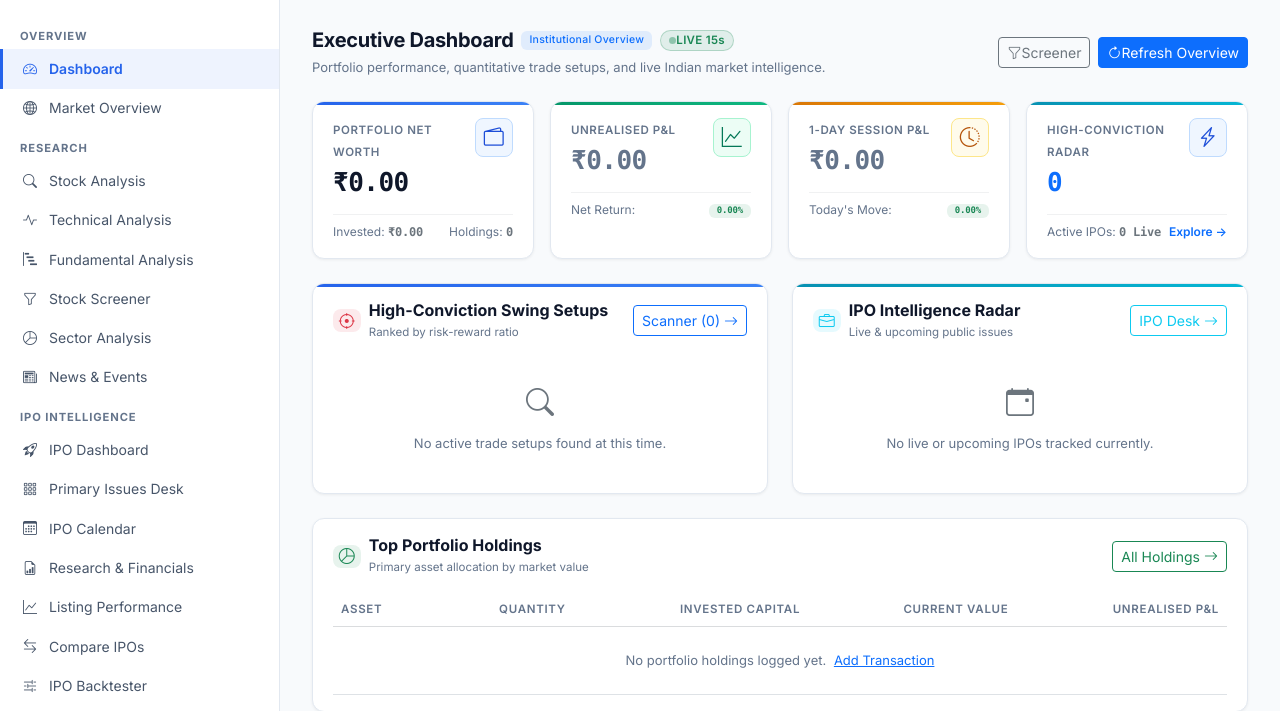
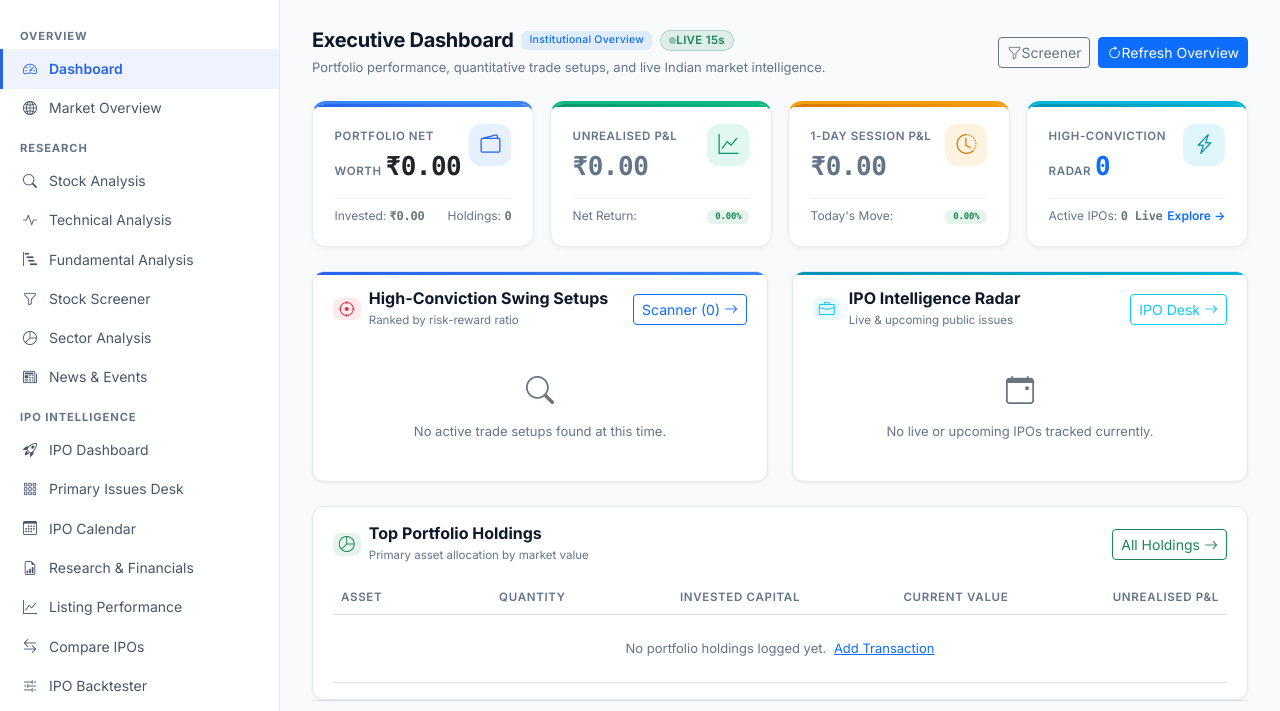
Before and after one commit to Shreesha666/KuberLens, a Django app: page / in a window 1280 px wide. Shown: the part 88-799 px from the top of the page. Run offline with Django 5.2, Linux system fonts and the light colour scheme; data that the repository does not hold is empty; parts of the project's set-up code (start-up, migrations or seed data) failed here and were passed over; some libraries are stand-ins or nearby versions.

Commit message:
feat(ui): add reusable KPI metric card and number increment counter animation engine

```diff
--- /dev/null
+++ b/static/css/kpi-counter.css
@@ -0,0 +1,156 @@
+/* ==========================================================================
+   KuberLens - Dashboard KPI Metric Card & Number Counter Animation Engine
+   Inspired by modern CSS Houdini & high-precision JavaScript animation.
+   ========================================================================== */
+
+/* 1. Modern CSS Houdini Custom Property for Pure CSS Counters */
+@property --kpi-num {
+  syntax: "<integer>";
+  initial-value: 0;
+  inherits: false;
+}
+
+/* 2. Reusable KPI Metric Card Styling */
+.kpi-card {
+  position: relative;
+  background: var(--bg-surface, #ffffff);
+  border: 1px solid var(--border-subtle, rgba(0, 0, 0, 0.08));
+  border-radius: 14px;
+  padding: 1.25rem 1.35rem;
+  box-shadow: 0 2px 8px -2px rgba(15, 23, 42, 0.06), 0 1px 4px -1px rgba(15, 23, 42, 0.04);
+  transition: transform 0.25s cubic-bezier(0.16, 1, 0.3, 1),
+              box-shadow 0.25s cubic-bezier(0.16, 1, 0.3, 1),
+              border-color 0.25s ease;
+  overflow: hidden;
+}
+
+[data-bs-theme="dark"] .kpi-card {
+  background: var(--bg-surface, #1e293b);
+  border-color: rgba(255, 255, 255, 0.08);
+  box-shadow: 0 4px 16px -4px rgba(0, 0, 0, 0.4);
+}
+
+.kpi-card:hover {
+  transform: translateY(-3px);
+  box-shadow: 0 12px 24px -6px rgba(15, 23, 42, 0.12), 0 4px 12px -2px rgba(15, 23, 42, 0.08);
+  border-color: rgba(59, 130, 246, 0.35);
+}
+
+[data-bs-theme="dark"] .kpi-card:hover {
+  box-shadow: 0 12px 28px -6px rgba(0, 0, 0, 0.6);
+  border-color: rgba(96, 165, 250, 0.4);
+}
+
+/* Accent Borders */
+.kpi-card.accent-primary { border-top: 3px solid #3b82f6; }
+.kpi-card.accent-success { border-top: 3px solid #10b981; }
+.kpi-card.accent-warning { border-top: 3px solid #f59e0b; }
+.kpi-card.accent-info    { border-top: 3px solid #06b6d4; }
+.kpi-card.accent-danger  { border-top: 3px solid #ef4444; }
+
+/* KPI Icon Badges with Soft Glow */
+.kpi-icon-pill {
+  width: 42px;
+  height: 42px;
+  border-radius: 12px;
+  display: flex;
+  align-items: center;
+  justify-content: center;
+  font-size: 1.25rem;
+  flex-shrink: 0;
+  transition: transform 0.25s ease;
+}
+
+.kpi-card:hover .kpi-icon-pill {
+  transform: scale(1.08);
+}
+
+.kpi-icon-pill.primary {
+  background: rgba(59, 130, 246, 0.12);
+  color: #2563eb;
+}
+[data-bs-theme="dark"] .kpi-icon-pill.primary {
+  background: rgba(59, 130, 246, 0.2);
+  color: #60a5fa;
+}
+
+.kpi-icon-pill.success {
+  background: rgba(16, 185, 129, 0.12);
+  color: #059669;
+}
+[data-bs-theme="dark"] .kpi-icon-pill.success {
+  background: rgba(16, 185, 129, 0.2);
+  color: #34d399;
+}
+
+.kpi-icon-pill.warning {
+  background: rgba(245, 158, 11, 0.12);
+  color: #d97706;
+}
+[data-bs-theme="dark"] .kpi-icon-pill.warning {
+  background: rgba(245, 158, 11, 0.2);
+  color: #fbbf24;
+}
+
+.kpi-icon-pill.info {
+  background: rgba(6, 182, 212, 0.12);
+  color: #0891b2;
+}
+[data-bs-theme="dark"] .kpi-icon-pill.info {
+  background: rgba(6, 182, 212, 0.2);
+  color: #22d3ee;
+}
+
+/* 3. Number Counter Element */
+.kpi-value-text {
+  font-family: var(--font-mono, 'JetBrains Mono', 'SF Mono', Consolas, monospace);
+  font-feature-settings: 'tnum' 1, 'zero' 1;
+  letter-spacing: -0.02em;
+  display: inline-block;
+  will-change: contents;
+}
+
+/* Pulse highlight on value update */
+.kpi-updated {
+  animation: kpiGlow 0.8s ease-out;
+}
+
+@keyframes kpiGlow {
+  0% {
+    transform: scale(1.04);
+    filter: brightness(1.2);
+  }
+  100% {
+    transform: scale(1);
+    filter: brightness(1);
+  }
+}
+
+/* 4. Pure CSS Counter Fallback (for whole numbers without decimals) */
+.kpi-counter-css {
+  counter-reset: kpi-num var(--kpi-num);
+  animation: kpiCountUp 1.4s cubic-bezier(0.16, 1, 0.3, 1) forwards;
+}
+
+.kpi-counter-css::after {
+  content: counter(kpi-num);
+}
+
+@keyframes kpiCountUp {
+  from { --kpi-num: 0; }
+  to { --kpi-num: var(--target-num, 100); }
+}
+
+/* 5. Accessibility: Respect User's Reduced Motion Preferences */
+@media (prefers-reduced-motion: reduce) {
+  .kpi-card {
+    transition: none !important;
+  }
+  .kpi-card:hover {
+    transform: none !important;
+  }
+  .kpi-value-text,
+  .kpi-counter-css {
+    animation: none !important;
+  }
+}
--- a/templates/base/shell.html
+++ b/templates/base/shell.html
@@ -23,6 +23,8 @@
     <link rel="stylesheet" href="{% static 'css/typography.css' %}">
     <!-- Platform Financial Theme -->
     <link rel="stylesheet" href="{% static 'css/theme.css' %}">
+    <!-- KPI Counter Animation Engine -->
+    <link rel="stylesheet" href="{% static 'css/kpi-counter.css' %}">
     <!-- Local HTMX JS (Zero CDN Dependency) -->
     <script src="{% static 'django_htmx/htmx.min.js' %}"></script>
     <!-- Vendor Charting Libraries: TradingView Lightweight Charts & Apache ECharts -->
@@ -75,6 +77,8 @@
     <script src="https://cdn.jsdelivr.net/npm/bootstrap@5.3.3/dist/js/bootstrap.bundle.min.js" integrity="sha384-YvpcrYf0tY3lHB60NNkmXc5s9fDVZLESaAA55NDzOxhy9GkcIdslK1eN7N6jIeHz" crossorigin="anonymous"></script>
     <!-- Application Navigation & UX Script -->
     <script src="{% static 'js/app.js' %}"></script>
+    <!-- KPI Counter Animation Engine -->
+    <script src="{% static 'js/kpi-counter.js' %}"></script>
     {% block extra_js %}{% endblock %}
 </body>
 </html>
--- a/templates/dashboard/partials/dashboard_partial.html
+++ b/templates/dashboard/partials/dashboard_partial.html
@@ -37,37 +37,39 @@
     <div class="row g-3 mb-4">
         <!-- Portfolio Net Worth -->
         <div class="col-12 col-sm-6 col-xl-3">
-            <div class="stat-card-elevated border-accent-primary h-100">
+            <div class="kpi-card accent-primary stat-card-elevated border-accent-primary h-100">
                 <div class="d-flex justify-content-between align-items-start">
                     <div>
                         <span class="text-muted small text-uppercase fw-semibold" style="font-size: var(--font-size-xs, 0.72rem); letter-spacing: 0.05em;">Portfolio Net Worth</span>
-                        <h3 class="fw-bold num-mono mt-1 mb-0" style="font-size: 1.625rem;">{{ summary_stats.portfolio_value|format_inr }}</h3>
+                        <h3 class="fw-bold num-mono mt-1 mb-0 kpi-value-text text-body" style="font-size: 1.625rem;">
+                            <span data-kpi-counter data-target="{{ summary_stats.portfolio_value|default:0 }}" data-format="inr" data-decimals="2">{{ summary_stats.portfolio_value|format_inr }}</span>
+                        </h3>
                     </div>
-                    <span class="badge badge-soft-info p-2 rounded-3"><i class="bi bi-wallet2 fs-5"></i></span>
+                    <span class="kpi-icon-pill primary"><i class="bi bi-wallet2"></i></span>
                 </div>
                 <div class="mt-3 pt-2 border-top border-secondary border-opacity-10 d-flex justify-content-between align-items-center small text-muted" style="font-size: 0.75rem;">
-                    <span>Invested: <strong class="num-mono text-secondary">{{ summary_stats.invested_capital|format_inr }}</strong></span>
-                    <span>Holdings: <strong class="num-mono text-secondary">{{ summary_stats.holdings_count }}</strong></span>
+                    <span>Invested: <strong class="num-mono text-secondary"><span data-kpi-counter data-target="{{ summary_stats.invested_capital|default:0 }}" data-format="inr" data-decimals="2">{{ summary_stats.invested_capital|format_inr }}</span></strong></span>
+                    <span>Holdings: <strong class="num-mono text-secondary"><span data-kpi-counter data-target="{{ summary_stats.holdings_count|default:0 }}" data-decimals="0">{{ summary_stats.holdings_count }}</span></strong></span>
                 </div>
             </div>
         </div>
 
         <!-- Unrealised P&L -->
         <div class="col-12 col-sm-6 col-xl-3">
-            <div class="stat-card-elevated border-accent-success h-100">
+            <div class="kpi-card accent-success stat-card-elevated border-accent-success h-100">
                 <div class="d-flex justify-content-between align-items-start">
                     <div>
                         <span class="text-muted small text-uppercase fw-semibold" style="font-size: var(--font-size-xs, 0.72rem); letter-spacing: 0.05em;">Unrealised P&L</span>
-                        <h3 class="fw-bold num-mono mt-1 mb-0 {{ summary_stats.unrealised_pnl|financial_color }}" style="font-size: 1.625rem;">
-                            {{ summary_stats.unrealised_pnl|format_inr }}
+                        <h3 class="fw-bold num-mono mt-1 mb-0 kpi-value-text {{ summary_stats.unrealised_pnl|financial_color }}" style="font-size: 1.625rem;">
+                            <span data-kpi-counter data-target="{{ summary_stats.unrealised_pnl|default:0 }}" data-format="inr" data-decimals="2">{{ summary_stats.unrealised_pnl|format_inr }}</span>
                         </h3>
                     </div>
-                    <span class="badge badge-soft-success p-2 rounded-3"><i class="bi bi-graph-up fs-5"></i></span>
+                    <span class="kpi-icon-pill success"><i class="bi bi-graph-up"></i></span>
                 </div>
                 <div class="mt-3 pt-2 border-top border-secondary border-opacity-10 d-flex justify-content-between align-items-center small" style="font-size: 0.75rem;">
                     <span class="text-muted">Net Return:</span>
                     <span class="badge {% if summary_stats.total_return_pct >= 0 %}bg-success{% else %}bg-danger{% endif %} bg-opacity-10 {% if summary_stats.total_return_pct >= 0 %}text-success{% else %}text-danger{% endif %} fw-bold num-mono px-2 py-0.5">
-                        {% if summary_stats.total_return_pct > 0 %}+{% endif %}{{ summary_stats.total_return_pct }}%
+                        <span data-kpi-counter data-target="{{ summary_stats.total_return_pct|default:0 }}" data-suffix="%" data-decimals="1" data-show-sign="true">{% if summary_stats.total_return_pct > 0 %}+{% endif %}{{ summary_stats.total_return_pct }}%</span>
                     </span>
                 </div>
             </div>
@@ -75,20 +77,20 @@
 
         <!-- Day P&L -->
         <div class="col-12 col-sm-6 col-xl-3">
-            <div class="stat-card-elevated border-accent-warning h-100">
+            <div class="kpi-card accent-warning stat-card-elevated border-accent-warning h-100">
                 <div class="d-flex justify-content-between align-items-start">
                     <div>
                         <span class="text-muted small text-uppercase fw-semibold" style="font-size: var(--font-size-xs, 0.72rem); letter-spacing: 0.05em;">1-Day Session P&L</span>
-                        <h3 class="fw-bold num-mono mt-1 mb-0 {{ summary_stats.day_pnl|financial_color }}" style="font-size: 1.625rem;">
-                            {{ summary_stats.day_pnl|format_inr }}
+                        <h3 class="fw-bold num-mono mt-1 mb-0 kpi-value-text {{ summary_stats.day_pnl|financial_color }}" style="font-size: 1.625rem;">
+                            <span data-kpi-counter data-target="{{ summary_stats.day_pnl|default:0 }}" data-format="inr" data-decimals="2">{{ summary_stats.day_pnl|format_inr }}</span>
                         </h3>
                     </div>
-                    <span class="badge badge-soft-warning p-2 rounded-3"><i class="bi bi-clock-history fs-5"></i></span>
+                    <span class="kpi-icon-pill warning"><i class="bi bi-clock-history"></i></span>
                 </div>
                 <div class="mt-3 pt-2 border-top border-secondary border-opacity-10 d-flex justify-content-between align-items-center small" style="font-size: 0.75rem;">
                     <span class="text-muted">Today's Move:</span>
                     <span class="badge {% if summary_stats.day_pnl_pct >= 0 %}bg-success{% else %}bg-danger{% endif %} bg-opacity-10 {% if summary_stats.day_pnl_pct >= 0 %}text-success{% else %}text-danger{% endif %} fw-bold num-mono px-2 py-0.5">
-                        {% if summary_stats.day_pnl_pct > 0 %}+{% endif %}{{ summary_stats.day_pnl_pct }}%
+                        <span data-kpi-counter data-target="{{ summary_stats.day_pnl_pct|default:0 }}" data-suffix="%" data-decimals="2" data-show-sign="true">{% if summary_stats.day_pnl_pct > 0 %}+{% endif %}{{ summary_stats.day_pnl_pct }}%</span>
                     </span>
                 </div>
             </div>
@@ -96,16 +98,18 @@
 
         <!-- Active Swing Setups -->
         <div class="col-12 col-sm-6 col-xl-3">
-            <div class="stat-card-elevated border-accent-info h-100">
+            <div class="kpi-card accent-info stat-card-elevated border-accent-info h-100">
                 <div class="d-flex justify-content-between align-items-start">
                     <div>
                         <span class="text-muted small text-uppercase fw-semibold" style="font-size: var(--font-size-xs, 0.72rem); letter-spacing: 0.05em;">High-Conviction Radar</span>
-                        <h3 class="fw-bold num-mono mt-1 mb-0 text-primary" style="font-size: 1.625rem;">{{ summary_stats.active_setups_count }}</h3>
+                        <h3 class="fw-bold num-mono mt-1 mb-0 kpi-value-text text-primary" style="font-size: 1.625rem;">
+                            <span data-kpi-counter data-target="{{ summary_stats.active_setups_count|default:0 }}" data-decimals="0">{{ summary_stats.active_setups_count }}</span>
+                        </h3>
                     </div>
-                    <span class="badge badge-soft-info p-2 rounded-3"><i class="bi bi-lightning-charge fs-5"></i></span>
+                    <span class="kpi-icon-pill info"><i class="bi bi-lightning-charge"></i></span>
                 </div>
                 <div class="mt-3 pt-2 border-top border-secondary border-opacity-10 d-flex justify-content-between align-items-center small text-muted" style="font-size: 0.75rem;">
-                    <span>Active IPOs: <strong class="num-mono text-secondary">{{ summary_stats.active_ipos_count }} Live</strong></span>
+                    <span>Active IPOs: <strong class="num-mono text-secondary"><span data-kpi-counter data-target="{{ summary_stats.active_ipos_count|default:0 }}" data-decimals="0">{{ summary_stats.active_ipos_count }}</span> Live</strong></span>
                     <a href="{% url 'trading:scanner' %}" class="text-primary text-decoration-none fw-semibold"
                        hx-get="{% url 'trading:scanner' %}" hx-target="#main-content" hx-push-url="true">
                         Explore &rarr;
```
Also changed, not shown: static/js/kpi-counter.js (added, +181 -0 lines).
